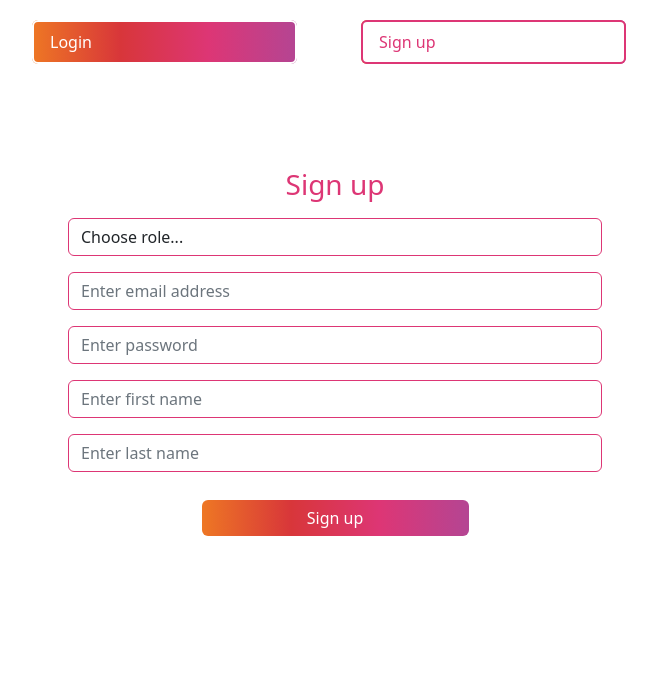
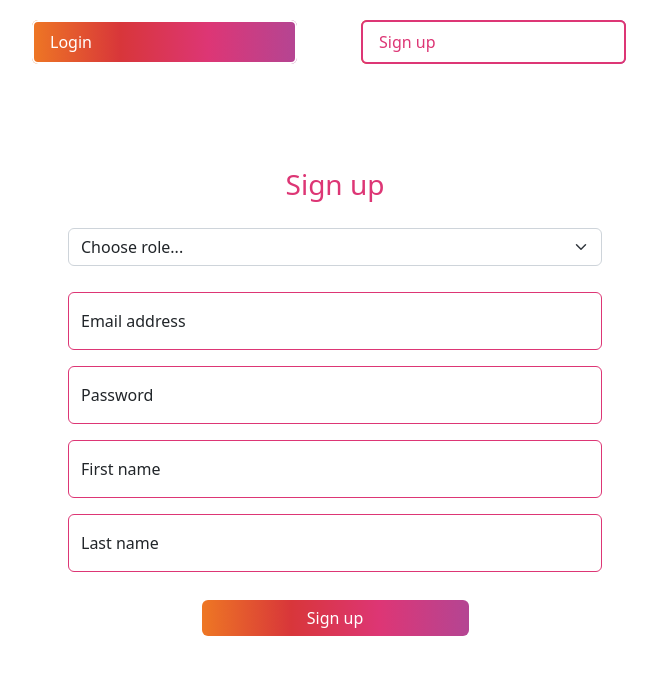
Before and after one commit to alessiomason/WAII-Labs, a React (Create React App) app in the folder Final project/client/: page /login in a window 1280 px wide. Both pictures are taken after a click on the tab "Sign up". Shown: the top 674 px of the page, without its empty margins (305-962 px from the left). Built offline with nearby package versions, Linux system fonts and the light colour scheme.

Commit message:
Floating labels in login and sign up

```diff
--- a/Final project/client/src/login/LoginPage.js
+++ b/Final project/client/src/login/LoginPage.js
@@ -1,5 +1,5 @@
 import React, { useState } from 'react';
-import { Button, Container, Row, Col, Nav, Tab, Form, Alert } from 'react-bootstrap';
+import { Button, Container, Row, Col, Nav, Tab, Form, Alert, FloatingLabel } from 'react-bootstrap';
 import "./LoginPage.css";
 import API from "../API";
 
@@ -41,8 +41,8 @@ function LoginPage(props) {
 }
 
 function LoginPane(props) {
-  const [email, setEmail] = useState('customer1@products.com');
-  const [password, setPassword] = useState('password');
+  const [email, setEmail] = useState('');
+  const [password, setPassword] = useState('');
 
   function handleSubmit(event) {
     event.preventDefault();
@@ -76,10 +76,14 @@ function LoginPane(props) {
         <Row className='w-50'>
           <h3 className='text-center'>Login</h3>
           <Form.Group controlId="formBasicEmailLogin" autoFocus className='my-2'>
+            <FloatingLabel controlId="floatingSelect" label="Email address">
               <Form.Control type="email" placeholder="Enter email address" value={email} onChange={ev => setEmail(ev.target.value)} />
+            </FloatingLabel>
           </Form.Group>
           <Form.Group controlId="formBasicPasswordLogin" className='my-2'>
+            <FloatingLabel controlId="floatingSelect" label="Password">
               <Form.Control type="password" placeholder="Enter password" value={password} onChange={ev => setPassword(ev.target.value)} />
+            </FloatingLabel>
           </Form.Group>
           <div className="text-center mt-3 pt-1 pb-1">
             <Button className="w-50 gradient-custom" type="submit">Login</Button>
@@ -190,27 +194,37 @@ function SignUpPane(props) {
         <Row className='w-50'>
           <h3 className='text-center'>Sign up</h3>
           <Form.Group controlId="formBasicRole" className='my-2'>
-            <Form.Control as="select" value={role} onChange={ev => setRole(ev.target.value)}>
+            <Form.Select value={role} onChange={ev => setRole(ev.target.value)}>
               <option disabled value="">Choose role...</option>
               <option value="customer">Customer</option>
               <option value="expert">Expert</option>
-            </Form.Control>
+            </Form.Select>
           </Form.Group>
           <Form.Group controlId="formBasicEmailSignUp" autoFocus className='my-2'>
+            <FloatingLabel controlId="floatingSelect" label="Email address">
               <Form.Control type="email" placeholder="Enter email address" value={email} onChange={ev => setEmail(ev.target.value)} />
+            </FloatingLabel>
           </Form.Group>
           <Form.Group controlId="formBasicPasswordSignUp" className='my-2'>
+            <FloatingLabel controlId="floatingSelect" label="Password">
               <Form.Control type="password" placeholder="Enter password" value={password} onChange={ev => setPassword(ev.target.value)} />
+            </FloatingLabel>
           </Form.Group>
           <Form.Group controlId="formBasicFirstNameSignUp" className='my-2'>
+            <FloatingLabel controlId="floatingSelect" label="First name">
               <Form.Control type="text" placeholder="Enter first name" value={firstName} onChange={ev => setFirstName(ev.target.value)} />
+            </FloatingLabel>
           </Form.Group>
           <Form.Group controlId="formBasicLastNameSignUp" className='my-2'>
+            <FloatingLabel controlId="floatingSelect" label="Last name">
               <Form.Control type="text" placeholder="Enter last name" value={lastName} onChange={ev => setLastName(ev.target.value)} />
+            </FloatingLabel>
           </Form.Group>
           {role === "customer" ?
             <Form.Group controlId="formBasicPhoneSignUp" className='my-2'>
+              <FloatingLabel controlId="floatingSelect" label="Phone number">
                 <Form.Control type="tel" placeholder="Enter phone number" value={phone} onChange={ev => setPhone(ev.target.value)} />
+              </FloatingLabel>
             </Form.Group> : null
           }
           <div className="text-center mt-3 pt-1 pb-1">
```
Lines whose indentation alone changed are shown as unchanged.
